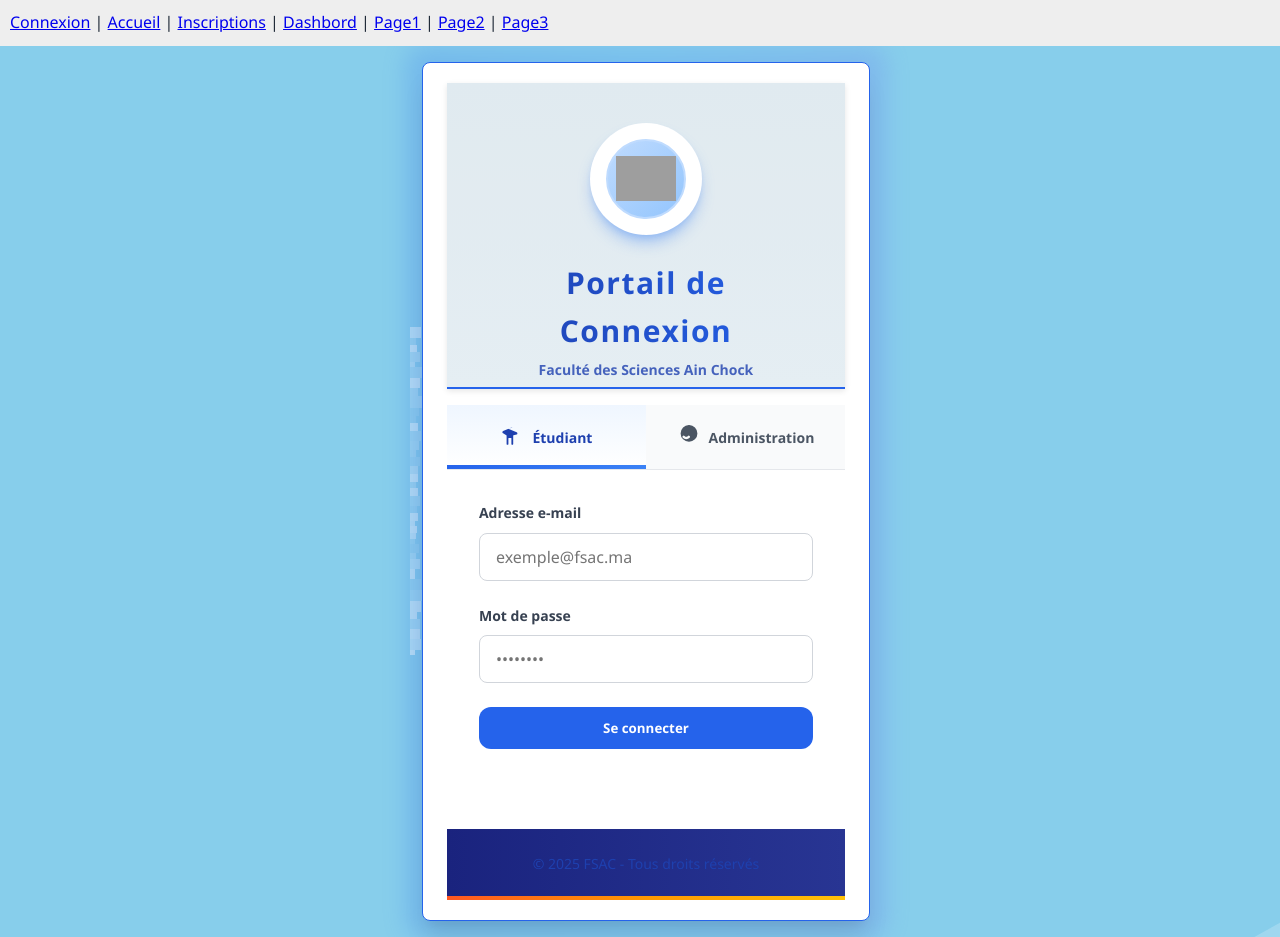
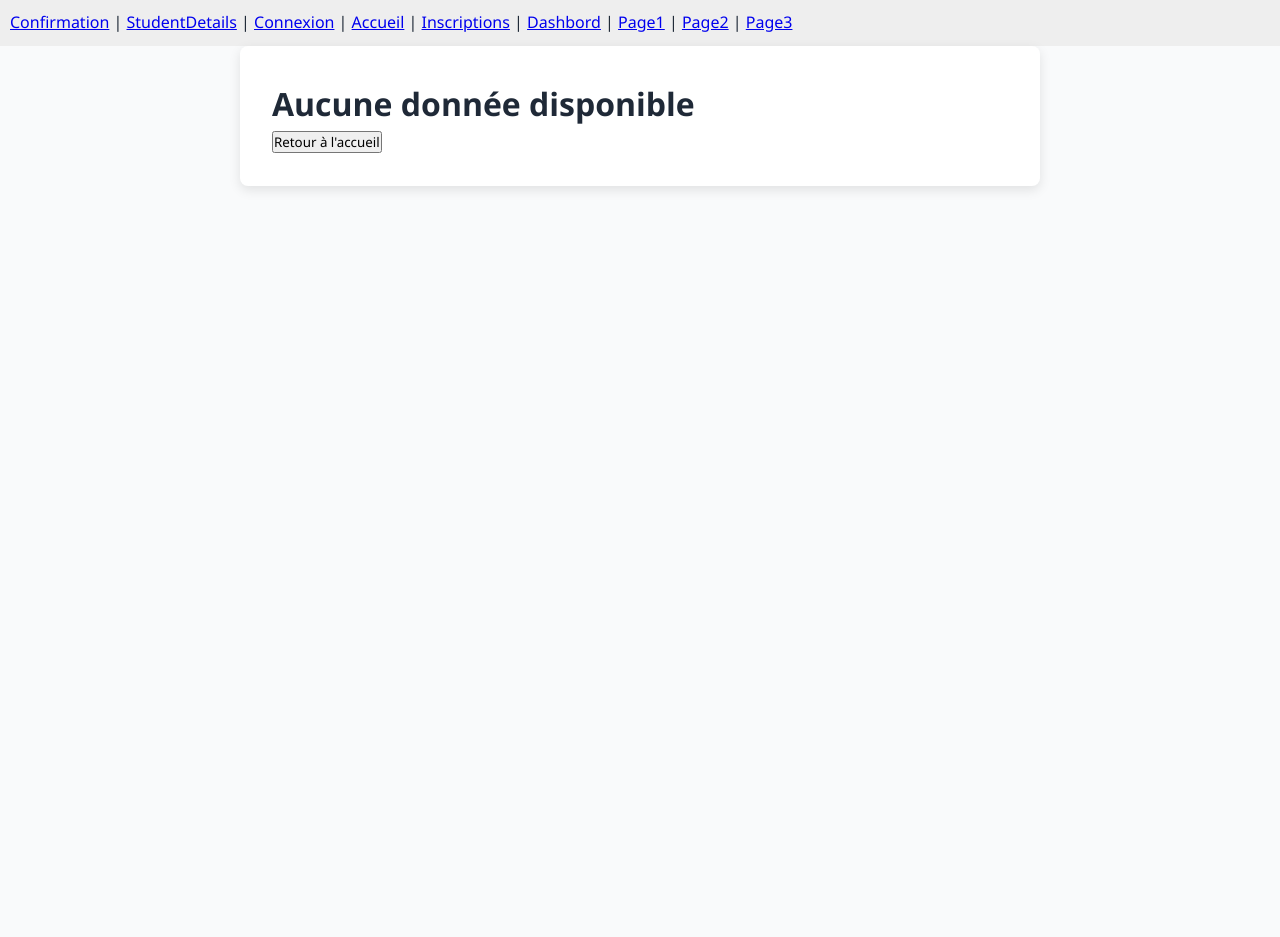
Before and after one commit to Meryem193/react-project, a React (Create React App) app in the folder myapp/: page / in a window 1280 px wide. After the commit the page ends 800 px from the top, so only its background shows below. Built offline with nearby package versions, Linux system fonts and the light colour scheme; grey boxes are pictures that could not be loaded.

Commit message:
Update App.js
Signed-off-by: Meryem193 <meryemanouar67@gmail.com>

```diff
--- a/myapp/src/App.js
+++ b/myapp/src/App.js
@@ -1,8 +1,9 @@
-
 
 import React from 'react';
 import { BrowserRouter as Router, Routes, Route, Link } from 'react-router-dom';
 
+import Confirmation from './components/Confirmation';
+import StudentDetails from './components/StudentDetails';
 import Accueil from './components/Accueil';
 import Inscriptions from './components/Insciptions';
 import Connexion from './components/Connexion';
@@ -15,7 +16,9 @@
   return (
     <Router>
       <nav style={{ padding: '10px', background: '#eee' }}>
-        <Link to="/">Connexion</Link> |{" "}
+         <Link to="/">Confirmation</Link> |{" "}
+        <Link to="/">StudentDetails</Link> |{" "}
+        <Link to="/connexion">Connexion</Link> |{" "}
         <Link to="/accueil">Accueil</Link> |{" "}
         <Link to="/inscriptions">Inscriptions</Link> |{" "}
         <Link to="/dashbord">Dashbord</Link> |{" "}
@@ -25,7 +28,9 @@
       </nav>
 
       <Routes>
-        <Route path="/" element={<Connexion />} />
+         <Route path="/" element={<Confirmation/>} />
+        <Route path="/student-details/:id" element={<StudentDetails/>} />
+        <Route path="/connexion" element={<Connexion />} />
         <Route path="/accueil" element={<Accueil />} />
         <Route path="/inscriptions" element={<Inscriptions />} />
         <Route path="/dashbord" element={<Dashbord />} />
```
